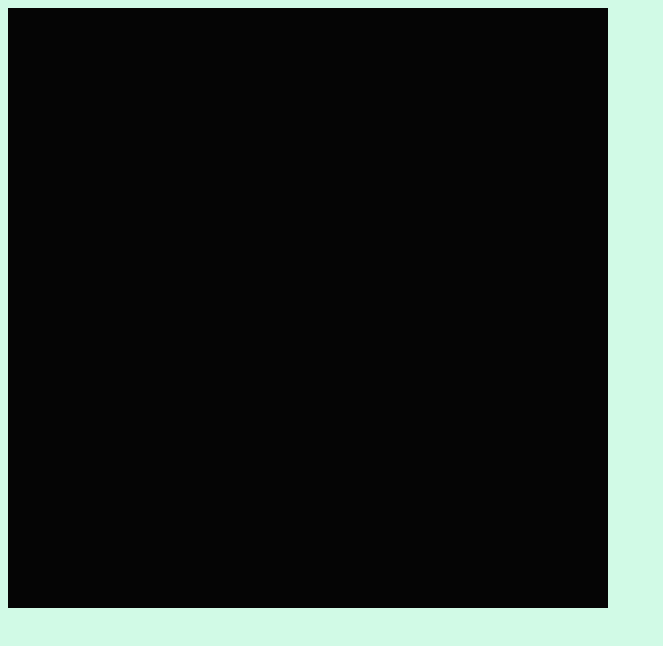
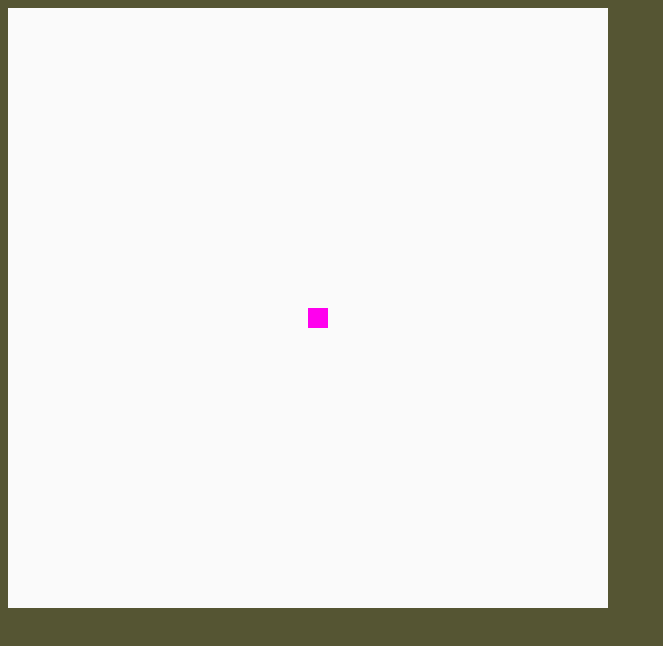
Before and after one commit to karljakoblarsson/Drive-Away, a plain HTML site: page index.html in a window 1280 px wide. Shown: the whole page, without its empty margins (0-663 px from the left). Drawn offline with Linux system fonts and the light colour scheme.

Commit message:
keys dont work

```diff
--- a/flappy.js
+++ b/flappy.js
@@ -1,4 +1,75 @@
 var canvas = document.getElementById("a");
 canvas.width *= window.devicePixelRatio; // high-dpi adjustment
 canvas.height *= window.devicePixelRatio;
-var ctx = canvas.getContext("2d");
+var c = canvas.getContext("2d");
+
+var rand = function(min, max) {
+    return Math.random() * (max - min) + min;
+};
+var w = canvas.width;
+var h = canvas.height;
+
+c.fillStyle = "#FF00EE";
+
+var x = w/2;
+var y = h/2;
+
+var state = {
+    gameover: false,
+    pos: {
+        x: w/2,
+        y: h/2,
+    },
+};
+
+function draw() {
+    c.clearRect(0,0,w,h);
+    c.fillRect(state.pos.x, state.pos.y, 20, 20);
+    //x += rand(-10,10);
+    //y += rand(-10,10);
+
+}
+
+function update() {
+  if (state.key.up()) y--;
+  if (state.key.left()) x--;
+  if (state.key.down()) y++;
+  if (state.key.right()) x++;
+}
+
+function render() {
+    draw();
+    update()
+    requestAnimationFrame(render);
+}
+requestAnimationFrame(render);
+
+
+state.key = {
+  _pressed: {},
+
+  LEFT: 37,
+  UP: 38,
+  RIGHT: 39,
+  DOWN: 40,
+
+  isDown: function(keyCode) {
+    return this._pressed[keyCode];
+  },
+
+  onKeydown: function(event) {
+    this._pressed[event.keyCode] = true;
+  },
+
+  onKeyup: function(event) {
+    delete this._pressed[event.keyCode];
+  },
+
+  left: function() {return this.isDown(state.key.LEFT)},
+  up: function() {return this.isDown(state.key.UP)},
+  right: function() {return this.isDown(state.key.RIGHT)},
+  down: function() {return this.isDown(state.key.DOWN)},
+};
+
+window.addEventListener('keyup', function(event) { state.key.onKeyup(event); }, false);
+window.addEventListener('keydown', function(event) { state.key.onKeydown(event); }, false);
--- a/main.css
+++ b/main.css
@@ -1,11 +1,16 @@
 /* Flappy Summer Internship by Karl Jakob Larsson */
 
 body {
-    background-color: #D1FAE6;
+    background-color: #555533;
 }
 
 canvas {
-    background-color: #050505;
+    background-color: #FAFAFA;
     width: 600px;
     height: 600px
+    display: block;
+    padding: 0px 0px 0px 0px;
+    margin-right: auto;
+    margin-left: auto;
+
 }
```
